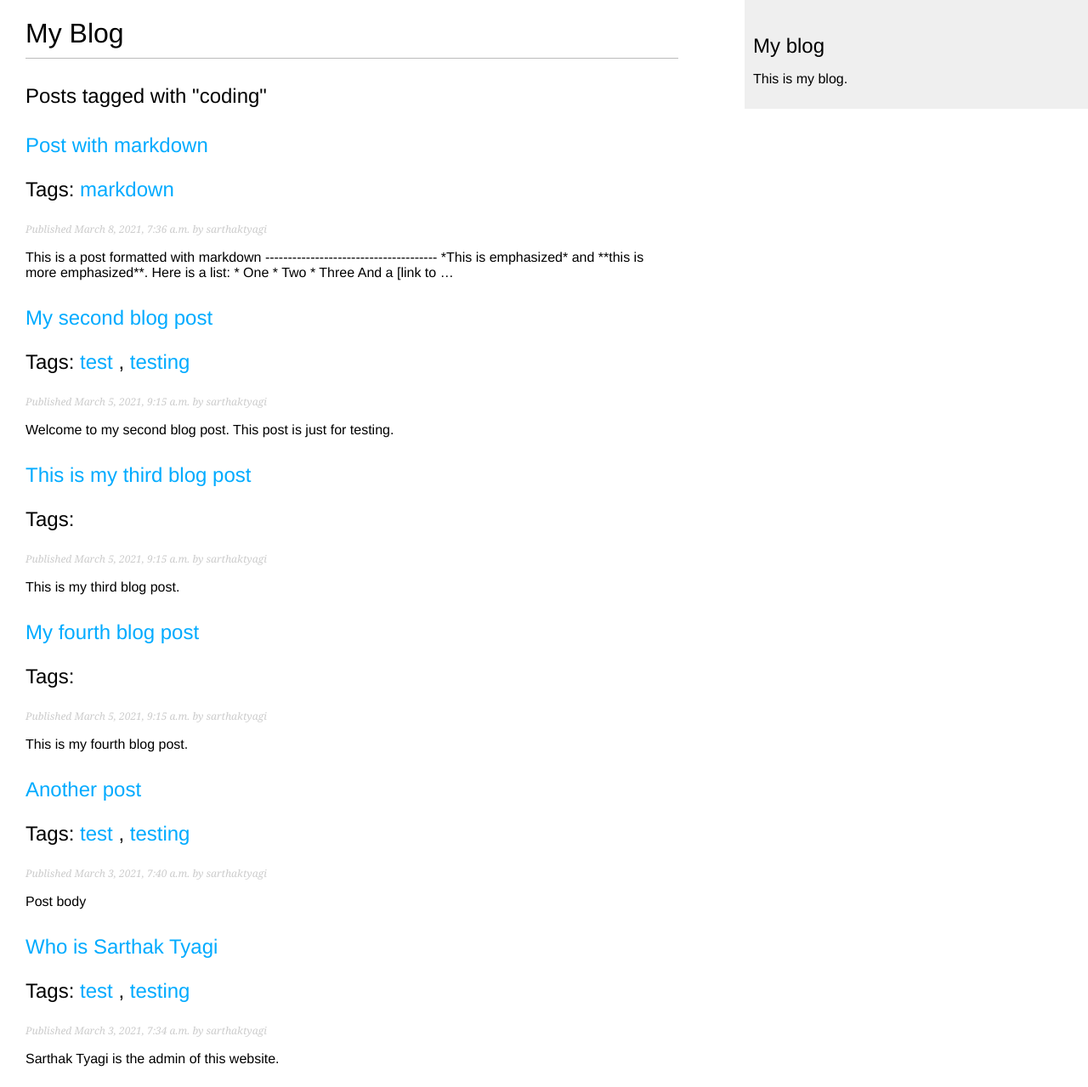
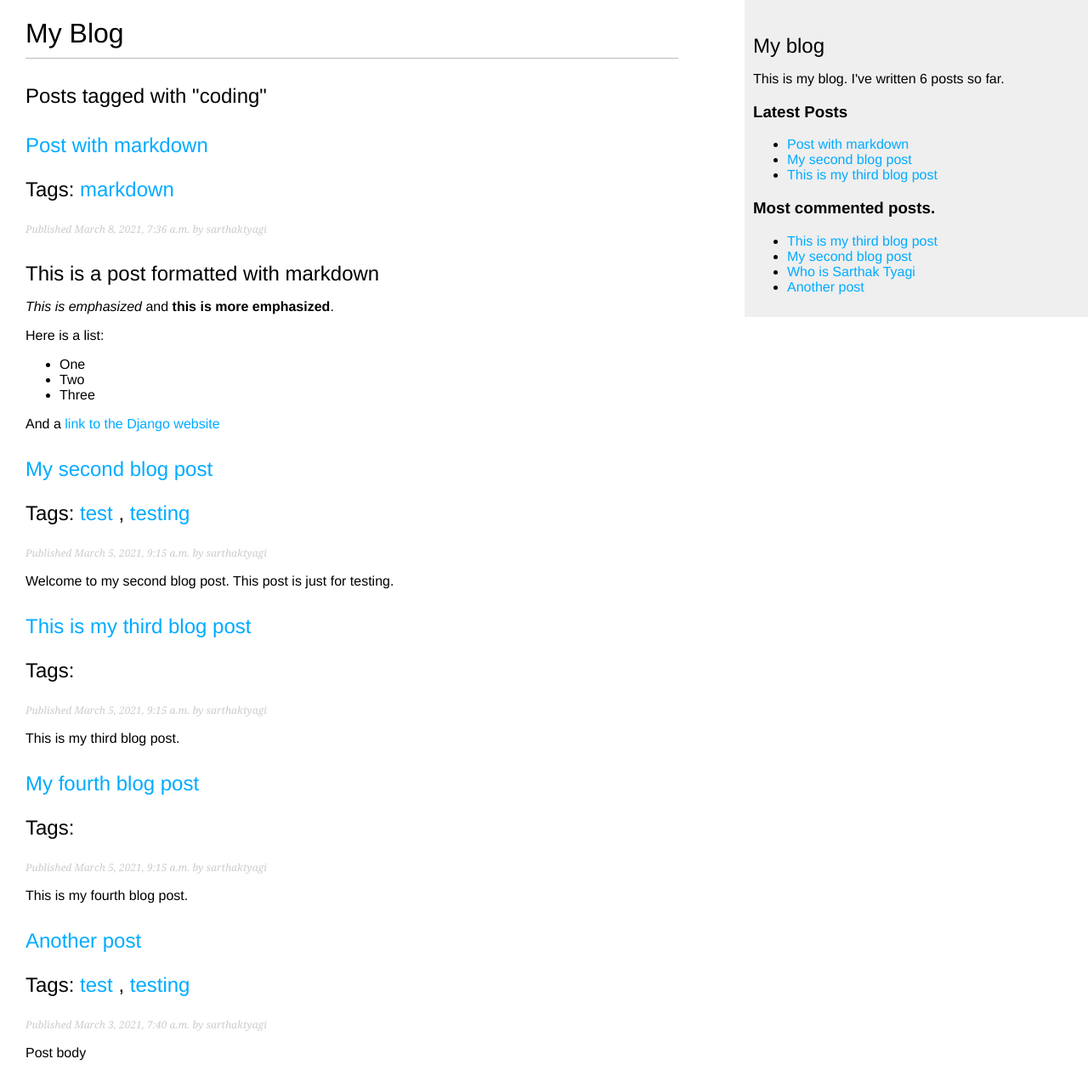
Before and after one commit to thesarthaktyagi/django-blog, a Django app: template apps/blog/templates/blog/post/list.html in a window 1280 px wide. Shown: the top 1279 px of the page at 85% size. Run offline with Django 3.2, Linux system fonts and the light colour scheme; the template is opened without the code that fills it: values that come from a table or form of the project are taken from there, others are empty; data comes from the database, SQL or seed files in the repository; both versions use the stored data as it was after the commit; parts of the project's set-up code (start-up, migrations or seed data) failed here and were passed over.

Commit message:
Sitemaps done

```diff
--- a/apps/blog/templates/blog/base.html
+++ b/apps/blog/templates/blog/base.html
@@ -1,3 +1,4 @@
+{% load blog_tags %}
 {% load static %}
 <!DOCTYPE html>
 <html>
@@ -14,7 +15,18 @@
     </div>
     <div id="sidebar">
         <h2>My blog</h2>
-        <p>This is my blog.</p>
+        <p>This is my blog. I've written {% total_posts %} posts so far.</p>
+        <h3>Latest Posts</h3>
+        {% show_latest_posts 3 %}
+        <h3>Most commented posts.</h3>
+        {% get_most_commented_posts as most_commented_posts %}
+        <ul>
+            {% for post in most_commented_posts %}
+            <li>
+                <a href="{{ post.get_absolute_url }}">{{ post.title }}</a>
+            </li>
+            {% endfor %}
+        </ul>
     </div>
 </body>
 
--- a/apps/blog/templates/blog/post/detail.html
+++ b/apps/blog/templates/blog/post/detail.html
@@ -1,11 +1,12 @@
 {% extends "blog/base.html" %}
+{% load blog_tags %}
 {% block title %}{{ post.title }}{% endblock %}
 {% block content %}
 <h1>{{ post.title }}</h1>
 <p class="date">
     Published {{ post.publish }} by {{ post.author }}
 </p>
-{{ post.body|linebreaks }}
+{{ post.body|markdown }}
 <p>
     <a href="{% url 'apps.blog:post_share' post.id %}">Share this post</a>
 </p>
--- /dev/null
+++ b/apps/blog/templates/blog/post/latest_posts.html
@@ -0,0 +1,7 @@
+<ul>
+    {% for post in latest_posts %}
+    <li>
+        <a href="{{ post.get_absolute_url }}">{{ post.title }}</a>
+    </li>
+    {% endfor %}
+</ul>
--- a/apps/blog/templates/blog/post/list.html
+++ b/apps/blog/templates/blog/post/list.html
@@ -1,4 +1,5 @@
 {% extends "blog/base.html" %}
+{% load blog_tags %}
 {% block title %}My Blog{% endblock %}
 {% block content %}
 <h1>My Blog</h1>
@@ -23,7 +24,7 @@
 <p class="date">
     Published {{ post.publish }} by {{ post.author }}
 </p>
-{{ post.body|truncatewords:30|linebreaks }}
+{{ post.body|markdown|truncatewords_html:30 }}
 {% endfor %}
 {% include 'blog/pagination.html' with page=posts %}
 {% endblock %}
--- /dev/null
+++ b/apps/blog/templatetags/blog_tags.py
@@ -0,0 +1,28 @@
+from django import template
+from ..models import Post
+from django.db.models import Count
+from django.utils.safestring import mark_safe
+import markdown
+
+register = template.Library()
+
+
+@register.simple_tag
+def total_posts():
+    return Post.published.count()
+
+
+@register.inclusion_tag('blog/post/latest_posts.html')
+def show_latest_posts(count=5):
+    latest_posts = Post.published.order_by('-publish')[:count]
+    return {'latest_posts': latest_posts}
+
+
+@register.simple_tag
+def get_most_commented_posts(count=4):
+    return Post.published.annotate(total_comments=Count('comments')).order_by('-total_comments')[:count]
+
+
+@register.filter(name='markdown')
+def markdown_format(text):
+    return mark_safe(markdown.markdown(text))
--- a/django_blog/settings.py
+++ b/django_blog/settings.py
@@ -27,6 +27,7 @@ DEBUG = True
 
 ALLOWED_HOSTS = []
 
+SITE_ID = 1
 
 # Application definition
 
@@ -39,6 +40,8 @@ INSTALLED_APPS = [
     'django.contrib.staticfiles',
     'apps.blog',
     'taggit',
+    'django.contrib.sites',
+    'django.contrib.sitemaps',
 ]
 
 MIDDLEWARE = [
--- a/django_blog/urls.py
+++ b/django_blog/urls.py
@@ -15,9 +15,17 @@ Including another URLconf
 """
 from django.contrib import admin
 from django.urls import path, include
+from django.contrib.sitemaps.views import sitemap
+from apps.blog.sitemaps import PostSitemap
+
+sitemaps = {
+    'posts': PostSitemap,
+}
 
 urlpatterns = [
     path('admin/', admin.site.urls),
     path('blog/', include('apps.blog.urls', namespace='apps.blog')),
+    path('sitemap.xml', sitemap, {'sitemaps': sitemaps},
+         name='django.contrib.sitemaps.views.sitemap')
 
 ]
```
Also changed, not shown: apps/blog/sitemaps.py (added, +13 -0 lines), apps/blog/templatetags/__init__.py (added), db.sqlite3, 2 other files.
